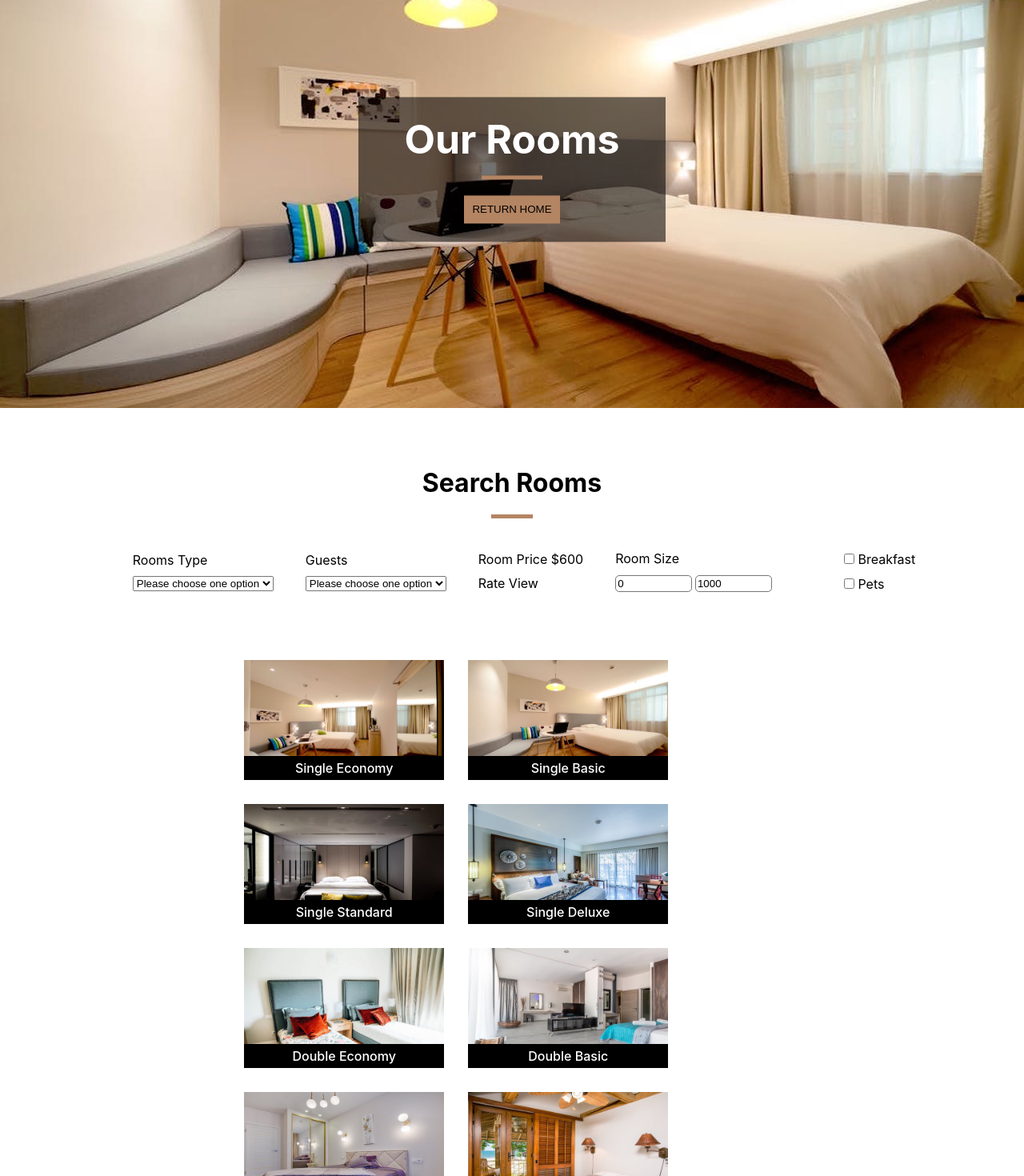
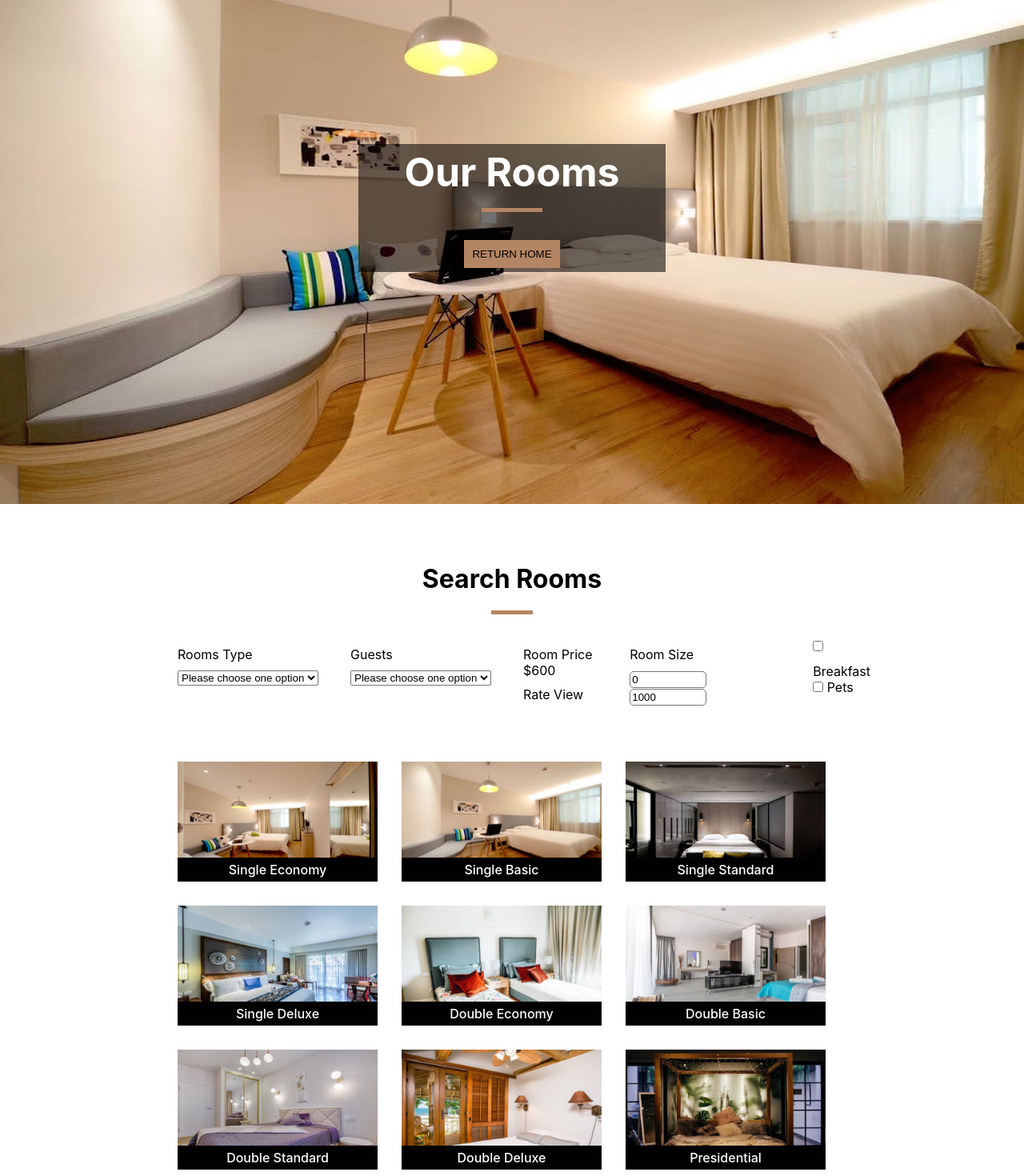
Before and after one commit to souravpany/react-beach-resort, a React (Create React App) app: page /search in a window 1280 px wide. Shown: the part 140-1610 px from the top of the page at 80% size. Built offline with nearby package versions, Linux system fonts and the light colour scheme.

Commit message:
Add code clen up for room search screen.

```diff
--- a/src/pages/room/RoomSearchScreen.jsx
+++ b/src/pages/room/RoomSearchScreen.jsx
@@ -24,12 +24,12 @@ function RoomSearchScreen() {
       <Navbar/>
       {/* Top section image with transparent overlapping box */}
       <div className='search-room-top-section'>
-        <img className='search-room-main-logo' src={Room2} alt="Room2 Logo" />
-          <div className='card-trans-container'>
+        <img className='search-room-logo-img' src={Room2} alt="Room2 Logo" />
+            <div className='seach-room-img-middle-section'>
                 <h1>Our Rooms</h1>
-              <div className='line-bar'></div>
+                <div/>
                 <Link to='/'>
-              <button className='card-trans-button'>RETURN HOME</button>
+                 <button>RETURN HOME</button>
                  </Link>
             </div>
         </div>
@@ -38,6 +38,8 @@ function RoomSearchScreen() {
       <div className='middle-section-container'>
         <h1>Search Rooms</h1>
         <div className='search-line-bar'/>
+
+          <div className="search-sub-middle-section-container">
 
                 {/* search room part*/}
                 <div className='middle-section-top-part'>
@@ -109,6 +111,8 @@ function RoomSearchScreen() {
 
             </div>
 
+      </div>
+
       <Footer/>
     </>
   )
--- a/src/pages/room/room-search-screen.css
+++ b/src/pages/room/room-search-screen.css
@@ -1,9 +1,14 @@
-.search-room-top-section{
+.search-room-img-section{
     width: 100%;
     position: relative;
 }
 
-.card-trans-container{
+.search-room-logo-img{
+    width: 100%;
+    object-fit: cover;
+}
+
+.seach-room-img-middle-section{
     display: flex;
     justify-content: center;
     align-items: center;
@@ -12,29 +17,22 @@
     top: 50%;
     left: 50%;
     width: 30%;
-    height: 30%;
+    height: 20%;
     transform: translate(-50%, -50%);
     background-color: rgba(0, 0, 0, 0.553);
     font-size: 25px;
     color: white;
 }
 
-.search-room-main-logo{
-    width: inherit;
-    height: 600px;
-    object-fit: cover;
-}
-
-.card-trans-button{
+.seach-room-img-middle-section button {
     padding: 10px;
     font-weight: 100;
-    margin-top: 20px;
+    margin-top: 35px;
     border: none;
-    cursor: pointer;
     background-color: rgb(180, 133, 99);
 }
 
-.line-bar{
+.seach-room-img-middle-section div {
     height: 5px;
     width: 20%;
     margin-top: 15px;
@@ -46,6 +44,13 @@
     width: 4%;
     margin-top: 20px;
     background-color: rgb(180, 133, 99);
+}
+
+.search-sub-middle-section-container{
+    width: 70%;
+    display: flex;
+    flex-direction: column;
+
 }
 
 .middle-section-container{
@@ -60,8 +65,15 @@
     margin-top: 30px;
     display: flex;
     justify-content: space-between;
-    align-items: center;
 }
+
+.card-image-container{
+    margin-top: 60px;
+    display: flex;
+    flex-wrap: wrap;
+    text-align: center;
+}
+
 
 .room-type-section{
     display: flex;
@@ -94,12 +106,3 @@ margin-top: 10px;
     border-width: 1px;
     padding: 2px;
 }
-.card-image-container{
-    width: 57%;
-    margin-top: 60px;
-    text-align: center;
-    justify-content: flex-start;
-    display: flex;
-    padding: 15px;
-    flex-wrap: wrap;
-}
```
Lines whose indentation alone changed are shown as unchanged.
